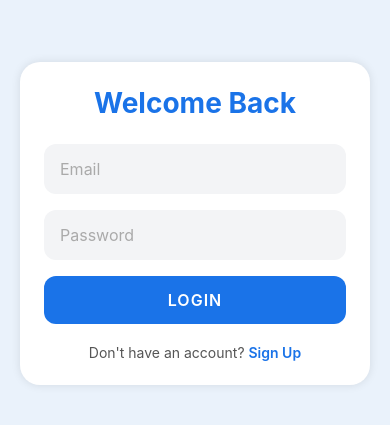
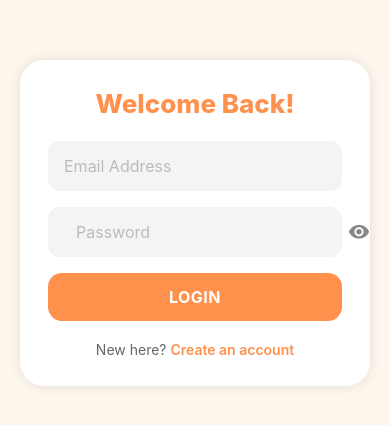
Before and after one commit to Yugsingh05/Client, a React Native app: screen /Login in a window 390 px wide. Shown: the part 199-624 px from the top of the page. Built offline with nearby package versions, Linux system fonts and the light colour scheme.

Commit message:
Feat : Added new styling to the login and signup page and integrated formik adn yup

```diff
--- a/package.json
+++ b/package.json
@@ -16,12 +16,15 @@
     "@react-navigation/native-stack": "^7.3.10",
     "@react-navigation/stack": "^7.2.10",
     "axios": "^1.8.4",
+    "formik": "^2.4.6",
     "react": "19.0.0",
     "react-native": "0.79.0",
     "react-native-gesture-handler": "^2.25.0",
     "react-native-reanimated": "^3.17.3",
     "react-native-safe-area-context": "^5.3.0",
-    "react-native-screens": "^4.10.0"
+    "react-native-screens": "^4.10.0",
+    "react-native-vector-icons": "^10.2.0",
+    "yup": "^1.6.1"
   },
   "devDependencies": {
     "@babel/core": "^7.25.2",
@@ -36,6 +39,7 @@
     "@react-native/typescript-config": "0.79.0",
     "@types/jest": "^29.5.13",
     "@types/react": "^19.0.0",
+    "@types/react-native-vector-icons": "^6.4.18",
     "@types/react-test-renderer": "^19.0.0",
     "eslint": "^8.19.0",
     "jest": "^29.6.3",
--- a/src/screen/Login.tsx
+++ b/src/screen/Login.tsx
@@ -1,7 +1,10 @@
 import { NativeStackNavigationProp } from '@react-navigation/native-stack';
 import React, { useState } from 'react';
-import { Text, TextInput, TouchableOpacity, View, StyleSheet, KeyboardAvoidingView, Platform } from 'react-native';
+import { Text, TextInput, TouchableOpacity, View, StyleSheet, KeyboardAvoidingView, Platform, Pressable } from 'react-native';
 import { RootStackParams } from '../navigation/RootNavigation';
+import { Formik } from 'formik';
+import * as Yup from 'yup';
+import MaterialCommunityIcons from 'react-native-vector-icons/MaterialCommunityIcons';
 
 type loginType = NativeStackNavigationProp<RootStackParams, 'Login'>;
 
@@ -9,13 +12,17 @@ interface LoginScreenProps {
   navigation: loginType;
 }
 
+const LoginSchema = Yup.object().shape({
+  email: Yup.string().email('Enter a valid email').required('Email is required'),
+  password: Yup.string().required('Password is required'),
+});
+
 const LoginScreen: React.FC<LoginScreenProps> = ({ navigation }) => {
-  const [email, setEmail] = useState<string>('');
-  const [password, setPassword] = useState<string>('');
+  const [showPassword, setShowPassword] = useState(false);
 
-  const handleLogin = () => {
+  const handleLogin = (values: { email: string; password: string }) => {
+    console.log(values);
     // TODO: Login logic
-    console.log(email,password);
   };
 
   return (
@@ -24,33 +31,56 @@ const LoginScreen: React.FC<LoginScreenProps> = ({ navigation }) => {
       style={styles.container}
     >
       <View style={styles.card}>
-        <Text style={styles.title}>Welcome Back</Text>
+        <Text style={styles.title}>Welcome Back!</Text>
 
+        <Formik
+          initialValues={{ email: '', password: '' }}
+          validationSchema={LoginSchema}
+          onSubmit={handleLogin}
+        >
+          {({ handleChange, handleBlur, handleSubmit, values, errors, touched }) => (
+            <>
               <TextInput
-          value={email}
-          onChangeText={setEmail}
-          placeholder="Email"
-          placeholderTextColor="#aaa"
+                value={values.email}
+                onChangeText={handleChange('email')}
+                onBlur={handleBlur('email')}
+                placeholder="Email Address"
+                placeholderTextColor="#bbb"
                 keyboardType="email-address"
                 style={styles.input}
               />
+              {touched.email && errors.email && (
+                <Text style={styles.errorText}>{errors.email}</Text>
+              )}
 
+              <View style={styles.passwordContainer}>
                 <TextInput
-          value={password}
-          onChangeText={setPassword}
+                  value={values.password}
+                  onChangeText={handleChange('password')}
+                  onBlur={handleBlur('password')}
                   placeholder="Password"
-          placeholderTextColor="#aaa"
-          secureTextEntry
-          style={styles.input}
+                  placeholderTextColor="#bbb"
+                  secureTextEntry={!showPassword}
+                  style={[styles.input, { flex: 1, marginBottom: 0 }]}
                 />
+                <Pressable onPress={() => setShowPassword(!showPassword)} style={styles.eyeIcon}>
+                  <MaterialCommunityIcons name={showPassword ? 'eye-off' : 'eye'} size={22} color="#888" />
+                </Pressable>
+              </View>
+              {touched.password && errors.password && (
+                <Text style={styles.errorText}>{errors.password}</Text>
+              )}
 
-        <TouchableOpacity style={styles.loginButton} onPress={handleLogin}>
+              <TouchableOpacity style={styles.loginButton} onPress={handleSubmit as any}>
                 <Text style={styles.loginText}>LOGIN</Text>
               </TouchableOpacity>
+            </>
+          )}
+        </Formik>
 
         <TouchableOpacity onPress={() => navigation.navigate('SignUpScreen')}>
           <Text style={styles.signupRedirect}>
-            Don't have an account? <Text style={styles.signupLink}>Sign Up</Text>
+            New here? <Text style={styles.signupLink}>Create an account</Text>
           </Text>
         </TouchableOpacity>
       </View>
@@ -63,28 +93,28 @@ export default LoginScreen;
 const styles = StyleSheet.create({
   container: {
     flex: 1,
-    backgroundColor: '#EAF2FB',
+    backgroundColor: '#FDF6EC',
     justifyContent: 'center',
     alignItems: 'center',
     padding: 20,
   },
   card: {
     backgroundColor: '#fff',
-    padding: 24,
-    borderRadius: 20,
+    padding: 28,
+    borderRadius: 24,
     width: '100%',
     maxWidth: 380,
-    elevation: 5,
+    elevation: 6,
     shadowColor: '#000',
     shadowOpacity: 0.1,
-    shadowRadius: 10,
+    shadowRadius: 12,
   },
   title: {
-    fontSize: 28,
-    fontWeight: 'bold',
-    marginBottom: 24,
+    fontSize: 26,
+    fontWeight: '800',
+    marginBottom: 22,
     textAlign: 'center',
-    color: '#1A73E8',
+    color: '#FF914D',
   },
   input: {
     height: 50,
@@ -95,26 +125,43 @@ const styles = StyleSheet.create({
     fontSize: 16,
     color: '#333',
   },
+  passwordContainer: {
+    flexDirection: 'row',
+    alignItems: 'center',
+    backgroundColor: '#F3F4F6',
+    borderRadius: 12,
+    marginBottom: 16,
+    paddingHorizontal: 12,
+  },
+  eyeIcon: {
+    paddingHorizontal: 8,
+  },
   loginButton: {
-    backgroundColor: '#1A73E8',
+    backgroundColor: '#FF914D',
     paddingVertical: 14,
-    borderRadius: 12,
+    borderRadius: 14,
     alignItems: 'center',
     marginBottom: 20,
   },
   loginText: {
     color: '#fff',
     fontSize: 16,
-    fontWeight: '600',
-    letterSpacing: 1,
+    fontWeight: '700',
+    letterSpacing: 0.5,
   },
   signupRedirect: {
     textAlign: 'center',
-    color: '#555',
+    color: '#666',
     fontSize: 14,
   },
   signupLink: {
-    color: '#1A73E8',
+    color: '#FF914D',
     fontWeight: '600',
   },
+  errorText: {
+    color: '#FF5A5F',
+    fontSize: 13,
+    marginBottom: 8,
+    marginLeft: 4,
+  },
 });
--- a/src/screen/SignUpScreen.tsx
+++ b/src/screen/SignUpScreen.tsx
@@ -1,7 +1,11 @@
 import { NativeStackNavigationProp } from '@react-navigation/native-stack';
 import React, { useState } from 'react';
-import { Text, TextInput, TouchableOpacity, View, StyleSheet, KeyboardAvoidingView, Platform } from 'react-native';
+import { Text, TextInput, TouchableOpacity, View, StyleSheet, KeyboardAvoidingView, Platform, Pressable } from 'react-native';
 import { RootStackParams } from '../navigation/RootNavigation';
+import { Formik } from 'formik';
+import * as Yup from 'yup';
+import MaterialCommunityIcons from 'react-native-vector-icons/MaterialCommunityIcons';
+
 
 type signupType = NativeStackNavigationProp<RootStackParams, 'SignUpScreen'>;
 
@@ -9,13 +13,19 @@ interface SignUpScreenProps {
   navigation: signupType;
 }
 
+const SignUpSchema = Yup.object().shape({
+  email: Yup.string().email('Invalid email').required('Email is required'),
+  password: Yup.string()
+    .min(6, 'Password must be at least 6 characters')
+    .required('Password is required'),
+});
+
 const SignUpScreen: React.FC<SignUpScreenProps> = ({ navigation }) => {
-  const [email, setEmail] = useState<string>('');
-  const [password, setPassword] = useState<string>('');
+  const [showPassword, setShowPassword] = useState(false);
 
-  const handleSignup = () => {
+  const handleSignup = (values: { email: string; password: string }) => {
+    console.log(values);
     // TODO: Sign-up logic
-    console.log(email,password);
   };
 
   return (
@@ -26,27 +36,51 @@ const SignUpScreen: React.FC<SignUpScreenProps> = ({ navigation }) => {
       <View style={styles.card}>
         <Text style={styles.title}>Create Account</Text>
 
+        <Formik
+          initialValues={{ email: '', password: '' }}
+          validationSchema={SignUpSchema}
+          onSubmit={handleSignup}
+        >
+          {({ handleChange, handleBlur, handleSubmit, values, errors, touched }) => (
+            <>
               <TextInput
-          value={email}
-          onChangeText={setEmail}
+                value={values.email}
+                onChangeText={handleChange('email')}
+                onBlur={handleBlur('email')}
                 placeholder="Email"
                 placeholderTextColor="#aaa"
                 keyboardType="email-address"
                 style={styles.input}
               />
+              {touched.email && errors.email && (
+                <Text style={styles.errorText}>{errors.email}</Text>
+              )}
 
+              <View style={styles.passwordContainer}>
                 <TextInput
-          value={password}
-          onChangeText={setPassword}
+                  value={values.password}
+                  onChangeText={handleChange('password')}
+                  onBlur={handleBlur('password')}
                   placeholder="Password"
                   placeholderTextColor="#aaa"
-          secureTextEntry
-          style={styles.input}
+                  secureTextEntry={!showPassword}
+                  style={[styles.input, { flex: 1, marginBottom: 0 }]}
                 />
+                <Pressable onPress={() => setShowPassword(!showPassword)} style={styles.eyeIcon}>
+                <MaterialCommunityIcons name={showPassword ? 'eye-off' : 'eye'} size={22} color="#888" />
 
-        <TouchableOpacity style={styles.signupButton} onPress={handleSignup}>
+                </Pressable>
+              </View>
+              {touched.password && errors.password && (
+                <Text style={styles.errorText}>{errors.password}</Text>
+              )}
+
+              <TouchableOpacity style={styles.signupButton} onPress={handleSubmit as any}>
                 <Text style={styles.signupText}>SIGN UP</Text>
               </TouchableOpacity>
+            </>
+          )}
+        </Formik>
 
         <TouchableOpacity onPress={() => navigation.navigate('Login')}>
           <Text style={styles.loginRedirect}>
@@ -95,6 +129,17 @@ const styles = StyleSheet.create({
     fontSize: 16,
     color: '#333',
   },
+  passwordContainer: {
+    flexDirection: 'row',
+    alignItems: 'center',
+    backgroundColor: '#F3F4F6',
+    borderRadius: 12,
+    marginBottom: 16,
+    paddingHorizontal: 12,
+  },
+  eyeIcon: {
+    paddingHorizontal: 8,
+  },
   signupButton: {
     backgroundColor: '#1A73E8',
     paddingVertical: 14,
@@ -117,4 +162,10 @@ const styles = StyleSheet.create({
     color: '#1A73E8',
     fontWeight: '600',
   },
+  errorText: {
+    color: 'red',
+    fontSize: 13,
+    marginBottom: 8,
+    marginLeft: 4,
+  },
 });
```
Also changed, not shown: 2 other files (tests, documents, lock files or other folders). Lines whose indentation alone changed are shown as unchanged.
